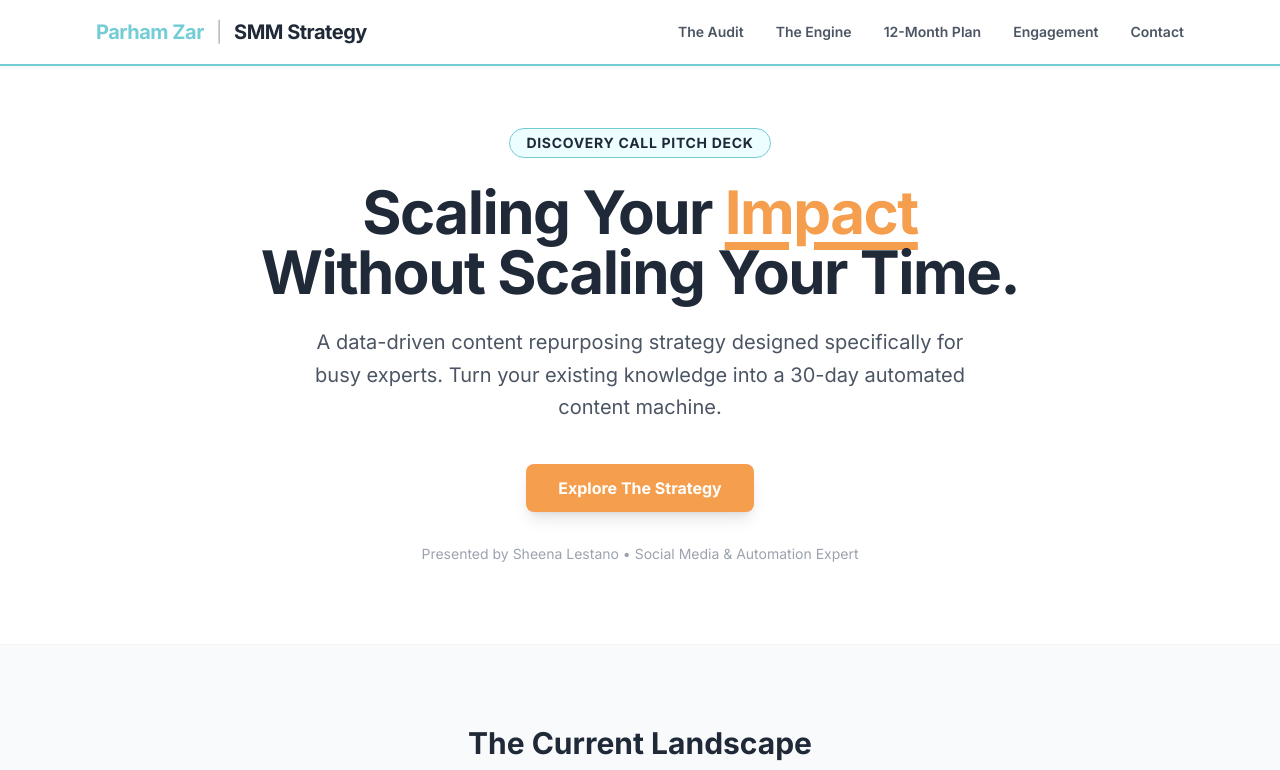
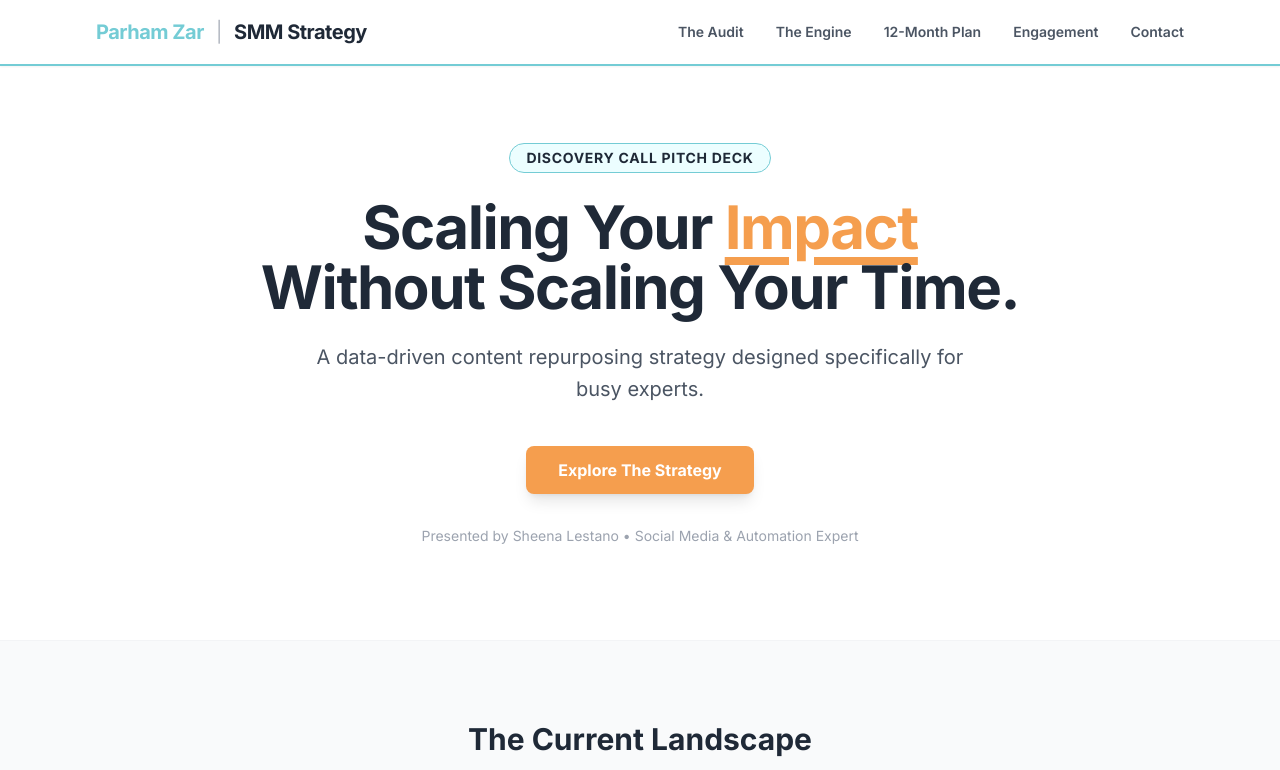
Before and after one commit to svlworks/parhamzarpresentation, a plain HTML site: page index.html in a window 1280 px wide. Shown: the top 770 px of the page. Drawn offline with nearby package versions, Linux system fonts and the light colour scheme.

Commit message:
Update index.html

```diff
--- a/index.html
+++ b/index.html
@@ -119,8 +119,7 @@
                 Scaling Your <span class="brand-orange underline decoration-brand-cyan decoration-8 underline-offset-8">Impact</span><br>Without Scaling Your Time.
             </h1>
             <p class="text-xl text-gray-600 mb-10 leading-relaxed max-w-2xl mx-auto">
-                A data-driven content repurposing strategy designed specifically for busy experts. Turn your existing knowledge into a 30-day automated content machine.
-            </p>
+                A data-driven content repurposing strategy designed specifically for busy experts.
             <div class="flex flex-col sm:flex-row justify-center gap-4">
                 <a href="#engine" class="bg-brand-orange hover:bg-orange-500 text-white font-bold py-3 px-8 rounded-lg shadow-lg transition duration-300 transform hover:scale-105">
                     Explore The Strategy
```
